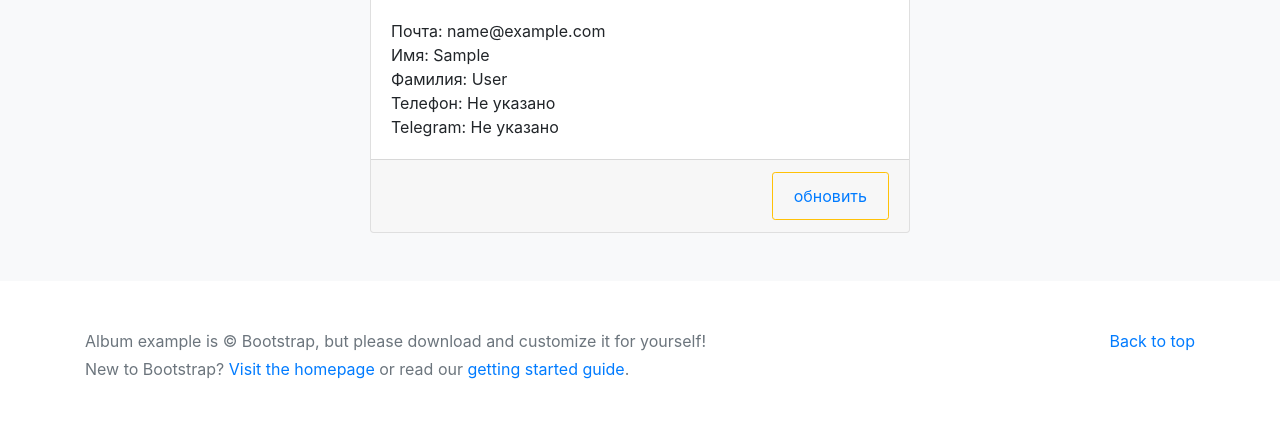
After one commit to Neweri/DjangoprojectCBV, a Django app: page /users/profile/ in a window 1280 px wide. The commit adds this page. Shown: the part 1003-1436 px from the top of the page. Run offline with Django 5.2, Linux system fonts and the light colour scheme; the visitor is signed in with stand-in values (Sample User, id 1); some libraries are stand-ins or nearby versions.

Commit message:
- Написан функционал просмотра страницы пользователя

```diff
--- a/dogs/templates/dogs/base.html
+++ b/dogs/templates/dogs/base.html
@@ -31,7 +31,7 @@
                         <li><a href="{% url 'dogs:dogs_list' %}" class="text-white">Собаки</a></li>
                         <li><a href="{% url 'dogs:dog_create' %}" class="text-white">Добавить собаку</a></li>
                         {% if user.is_authenticated %}
-                            <li><a href="{% url 'users:user_register' %}" class="text-white">Профиль</a></li>
+                            <li><a href="{% url 'users:user_profile' %}" class="text-white">Профиль</a></li>
                         {% else %}
                             <li><a href="{% url 'users:user_login' %}" class="text-white">Вход</a></li>
                             <li><a href="{% url 'users:user_register' %}" class="text-white">Регистрация</a></li>
--- a/users/forms.py
+++ b/users/forms.py
@@ -1,6 +1,12 @@
 from django import forms
 
 from users.models import User
+
+
+class UserForm(forms.ModelForm):
+    class Meta:
+        model = User
+        fields = ('email', 'first_name', 'last_name', 'phone')
 
 
 class UserRegisterForm(forms.ModelForm):
--- /dev/null
+++ b/users/templates/users/user_profile_read_only.html
@@ -0,0 +1,27 @@
+{% extends 'dogs/base.html' %}
+{% load user_tags %}
+{% block content %}
+<div class="row">
+    <div class="col-3"></div>
+    <div class="col-6">
+        <div class="card">
+            <div class="card-header">Мой профиль</div>
+            <img class="card-img-top"
+                src="{{ object.photo|user_media }}" width="300" height="600"
+                alt="Card image cap">
+            <div class="card-body">
+                <span class="card-text">Почта: {{user.email}}</span><br>
+                <span class="card-text">Имя: {{user.first_name|default:"Не указано"}}</span><br>
+                <span class="card-text">Фамилия: {{user.last_name|default:"Не указано"}}</span><br>
+                <span class="card-text">Телефон: {{user.phone|default:"Не указано"}}</span><br>
+                <span class="card-text">Telegram: {{user.telegram|default:"Не указано"}}</span><br>
+            </div>
+            <div class="card-footer">
+                <button class="btn btn-outline-warning btn-sm float-right">
+                    <a class="btn btn-link" href="{% url 'users:user_profile' %}">обновить</a>
+                </button>
+            </div>
+        </div>
+    </div>
+</div>
+{% endblock %}
--- /dev/null
+++ b/users/templatetags/user_tags.py
@@ -0,0 +1,10 @@
+from django import template
+
+register = template.Library()
+
+
+@register.filter()
+def user_media(val):
+    if val:
+        return fr'/media/{val}'
+    return '/static/noavatar.png'
--- a/users/urls.py
+++ b/users/urls.py
@@ -1,7 +1,7 @@
 from django.urls import path
 
 from users.apps import UsersConfig
-from users.views import user_register_view, user_login_view
+from users.views import user_register_view, user_login_view, user_profile_view
 
 
 app_name = UsersConfig.name
@@ -10,5 +10,6 @@ app_name = UsersConfig.name
 urlpatterns = [
     path('', user_login_view, name='user_login'),
     path('register/', user_register_view, name='user_register'),
+    path('profile/', user_profile_view, name='user_profile'),
 
 ]
--- a/users/views.py
+++ b/users/views.py
@@ -38,3 +38,15 @@ def user_login_view(request):
         'form': UserLoginForm
     }
     return render(request, 'users/login.html', context=context)
+
+
+def user_profile_view(request):
+    user_object = request.user
+    if user_object.first_name and user_object.last_name:
+        user_name = user_object.first_name + ' ' + user_object.last_name
+    else:
+        user_name = 'Anonymous'
+    context = {
+        'title': f'Ваш профиль {user_name}'
+    }
+    return render(request, 'users/user_profile_read_only.html', context=context)
```
Also changed, not shown: users/templatetags/__init__.py (added).
